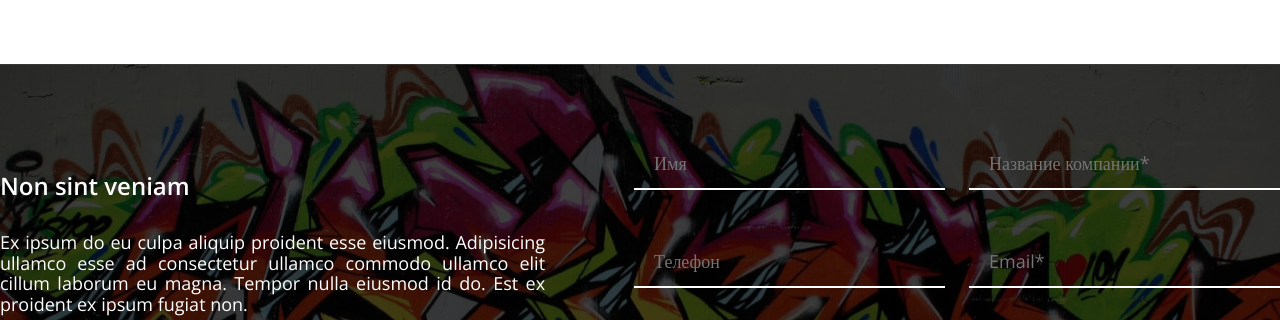
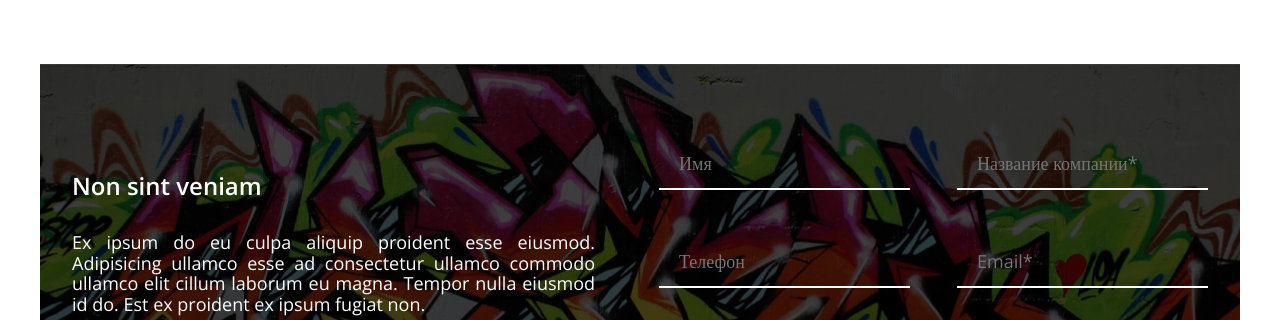
Before and after one commit to keysee322/skills, a website: page #src/index.pug in a window 1280 px wide. Shown: the part 1426-1746 px from the top of the page. Drawn offline with nearby package versions, Linux system fonts and the light colour scheme; some packages are replaced by stand-ins of ours; files that its build step writes are made by us from their sources.

Commit message:
small block contact us

```diff
--- a/#src/scss/style.scss
+++ b/#src/scss/style.scss
@@ -602,7 +602,8 @@ p{
 }
 .contact-us{
   height: 378px;
-  width: 100%;
+  width: 1200px;
+  margin: auto;
   background: url(../img/form_background.png) center center / cover;
   color: white;
   a{
@@ -619,19 +620,18 @@ p{
   background: rgba(0, 0, 0, 0.75);
   height: 100%;
   display: flex;
-  justify-content: center;
+  justify-content: space-around;
   align-items: center;
 }
 .contact_text{
-  width: 573px;
+  width: 523px;
   text-align: justify;
 }
 .contact_form{
-  width: 679px;
-  margin-left: 89px;
+  width: 549px;
   input{
     outline: none;
-    width: 311px;
+    width: 251px;
     height: 52px;
     background: rgba($color: #000000, $alpha: 0.0);
     border: 0px;
```
Also changed, not shown: #src/scss/dist/style.css, dist/css/style.css.
